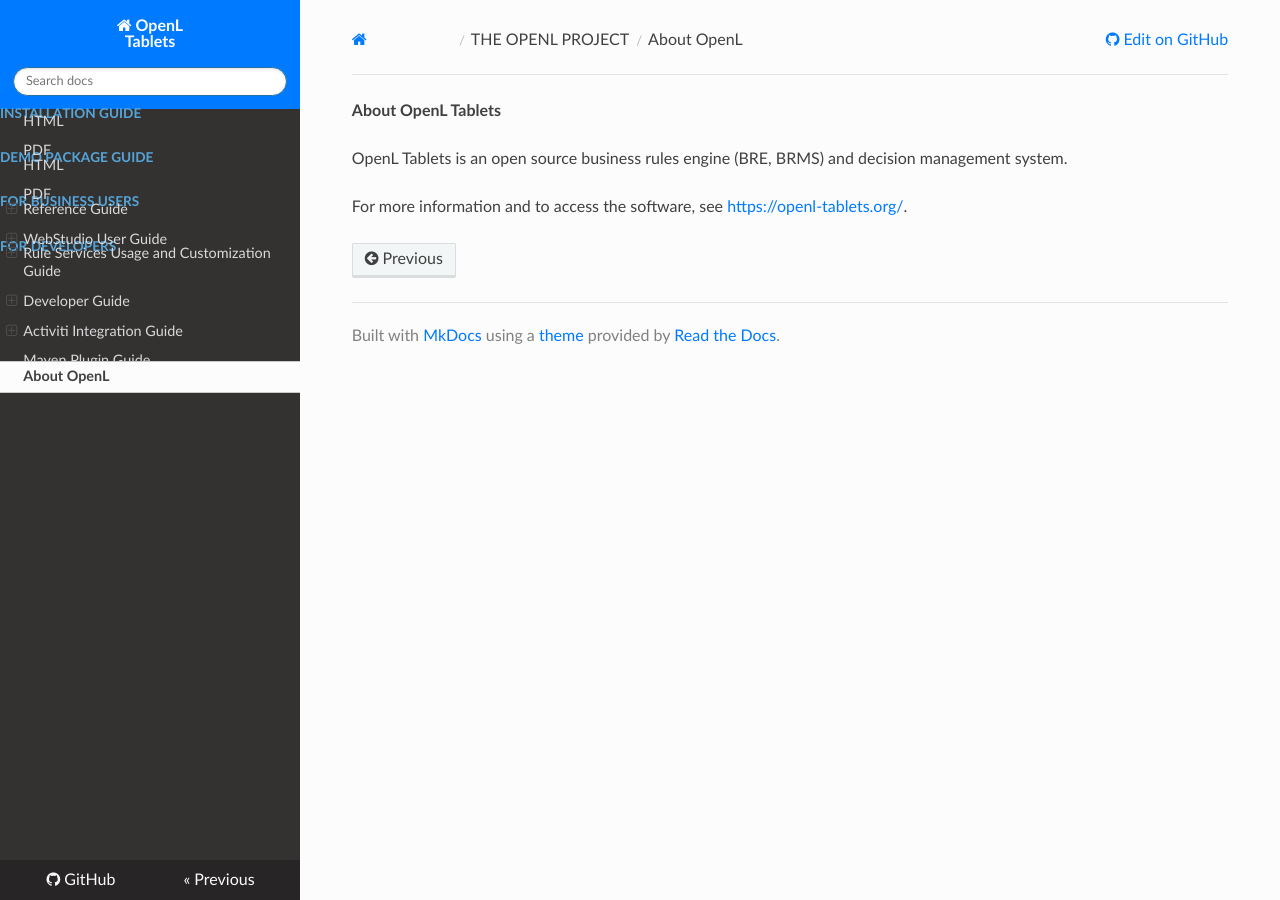
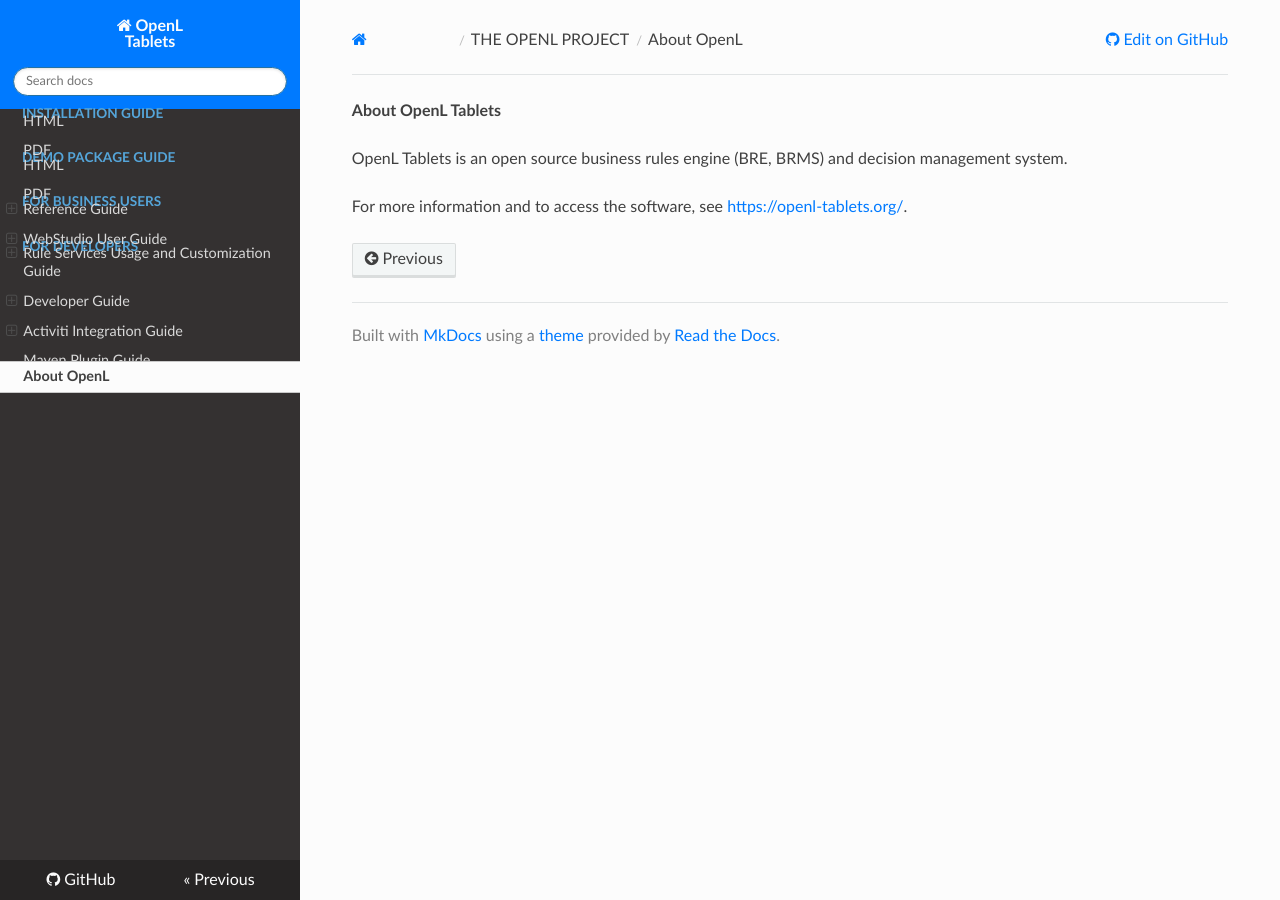
Before and after one commit to agradus/OpenLdocs, an MkDocs documentation site: the page built from docs/about.md, in a window 1280 px wide. Built offline with MkDocs 1.6.1, drawn with Linux system fonts in a browser that asks for light colours; nearby versions of some CDN libraries.

Commit message:
Update extra.css

```diff
--- a/docs/css/extra.css
+++ b/docs/css/extra.css
@@ -16,8 +16,10 @@
   margin-bottom: -15px;
   height: 15px;
   line-height: 15px;
-  padding: 0px;
+  padding-top: 0px;
+  padding-bottom: 0px;
 }
+
 
 /* icon sizing in the left menu */
 .icon-home {
```
